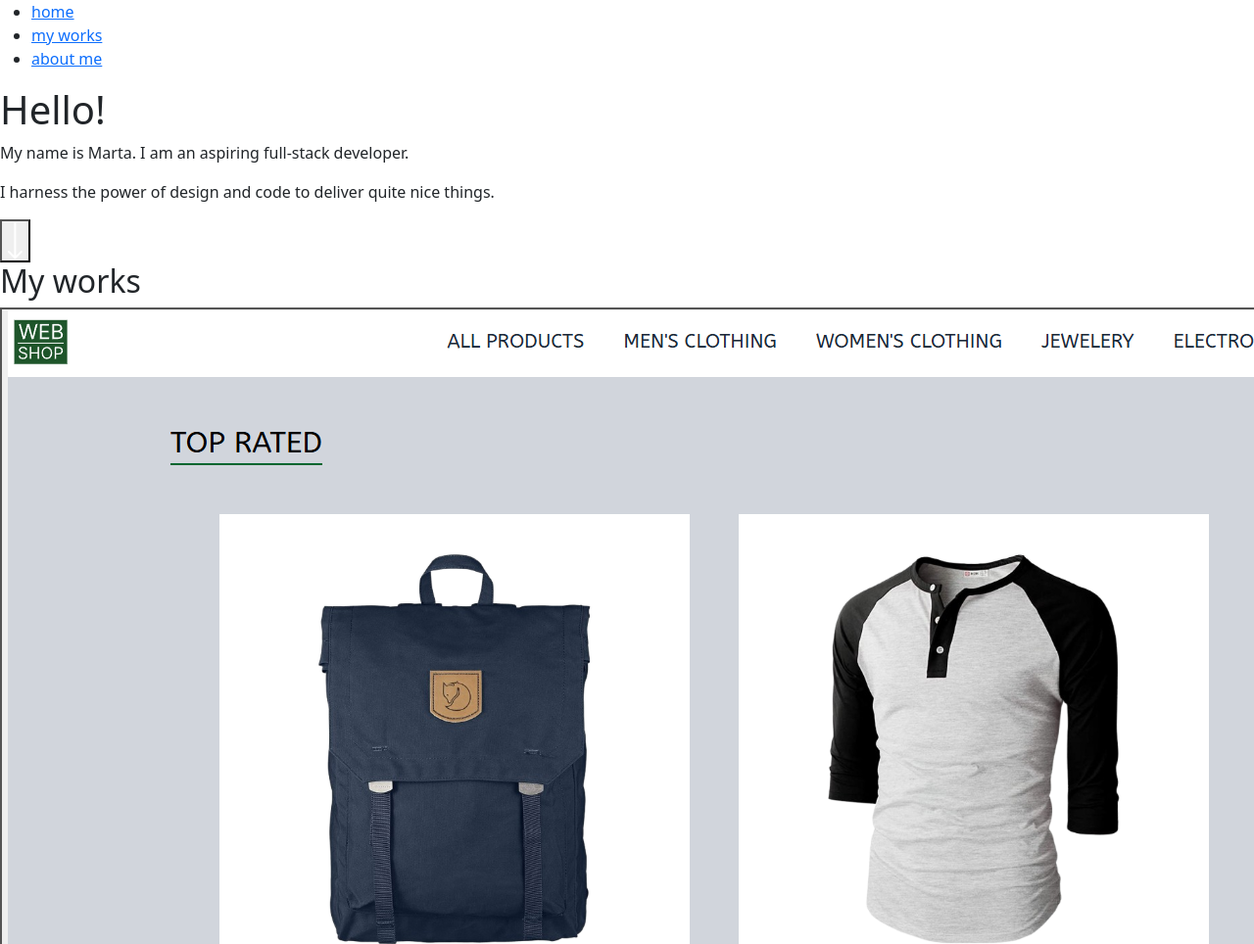
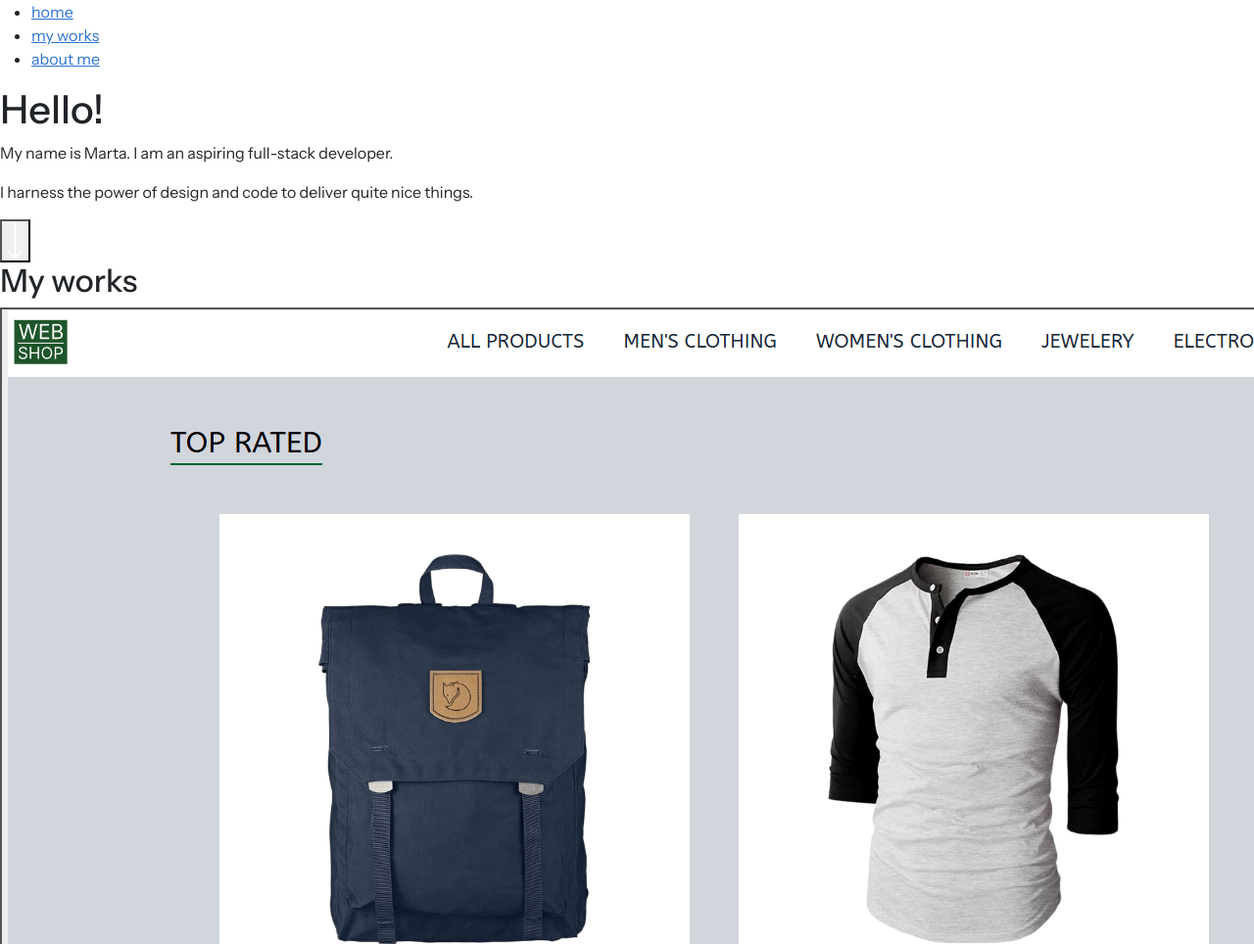
Before and after one commit to mn46/portfolio-bootstrap, a website: page index.html in a window 1280 px wide. Shown: the top 964 px of the page at 98% size. Drawn offline with Linux system fonts and the light colour scheme; a web font is replaced by a local one.

Commit message:
Update body font family

```diff
--- a/scss/custom.scss
+++ b/scss/custom.scss
@@ -1,6 +1,7 @@
-@import "../node_modules/bootstrap/scss/bootstrap";
-
 $font-family-serif: "Gloock";
-$font-sans-serif: "Instrument Sans";
+$font-family-sans-serif: "Instrument Sans";
 $primary: #2c73d2;
 $light-blue: #c4dcff;
+$font-family-base: $font-family-sans-serif;
+
+@import "../node_modules/bootstrap/scss/bootstrap";
```
Also changed, not shown: css/custom.css, 1 other file.
